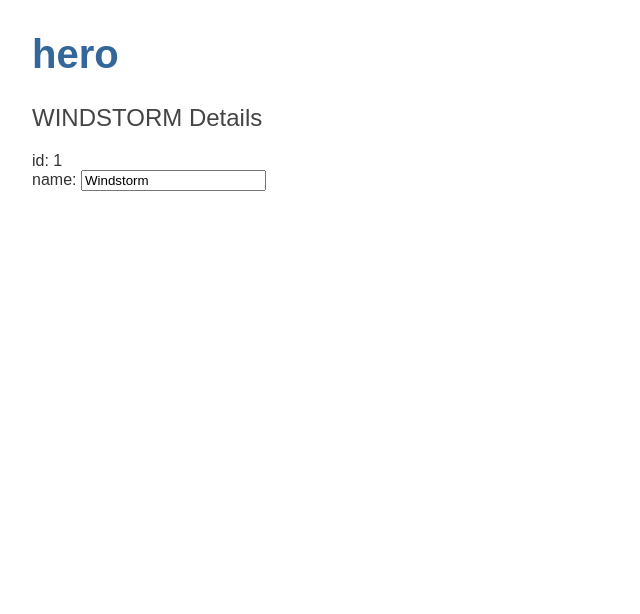
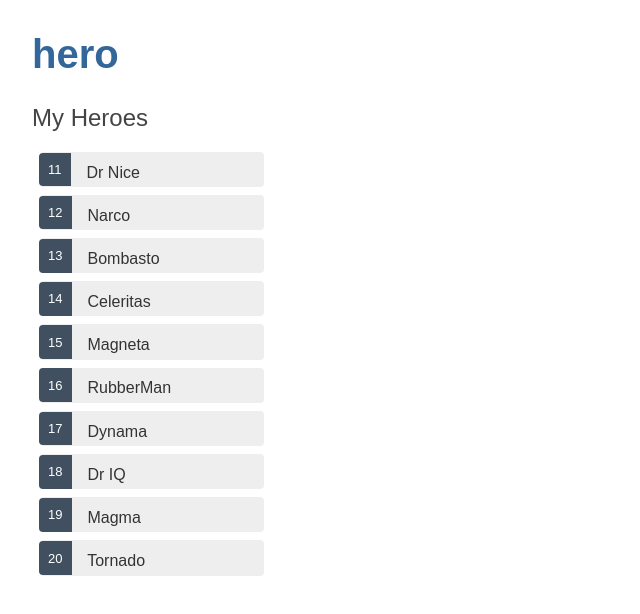
Before and after one commit to StevenLianaL/angular-tutorial, an Angular app: page / in a window 1280 px wide. Shown: the top 614 px of the page, without its empty margins (0-640 px from the left). Built offline with nearby package versions, Linux system fonts and the light colour scheme.

Commit message:
show heroes list

```diff
--- a/src/app/heroes/heroes.component.css
+++ b/src/app/heroes/heroes.component.css
@@ -0,0 +1,49 @@
+/* HeroesComponent's private CSS styles */
+.heroes {
+  margin: 0 0 2em 0;
+  list-style-type: none;
+  padding: 0;
+  width: 15em;
+}
+
+.heroes li {
+  cursor: pointer;
+  position: relative;
+  left: 0;
+  background-color: #EEE;
+  margin: .5em;
+  padding: .3em 0;
+  height: 1.6em;
+  border-radius: 4px;
+}
+
+.heroes li:hover {
+  color: #607D8B;
+  background-color: #DDD;
+  left: .1em;
+}
+
+.heroes li.selected {
+  background-color: #CFD8DC;
+  color: white;
+}
+
+.heroes li.selected:hover {
+  background-color: #BBD8DC;
+  color: white;
+}
+
+.heroes .badge {
+  display: inline-block;
+  font-size: small;
+  color: white;
+  padding: 0.8em 0.7em 0 0.7em;
+  background-color: #405061;
+  line-height: 1em;
+  position: relative;
+  left: -1px;
+  top: -4px;
+  height: 1.8em;
+  margin-right: .8em;
+  border-radius: 4px 0 0 4px;
+}
--- a/src/app/heroes/heroes.component.html
+++ b/src/app/heroes/heroes.component.html
@@ -1,7 +1,20 @@
-<h2>{{hero.name | uppercase}} Details</h2>
-<div><span>id: </span>{{hero.id}}</div>
-<div>
-  <label>name:
-    <input [(ngModel)]="hero.name" placeholder="name"/>
-  </label>
+<h2>My Heroes</h2>
+<ul class="heroes">
+  <li *ngFor="let hero of heroes"
+      [class.selected]="hero === selectedHero"
+      (click)="onSelect(hero)">
+    <span class="badge">{{hero.id}}</span> {{hero.name}}
+  </li>
+</ul>
+
+<div *ngIf="selectedHero">
+
+  <h2>{{selectedHero.name | uppercase}} Details</h2>
+  <div><span>id: </span>{{selectedHero.id}}</div>
+  <div>
+    <label>name:
+      <input [(ngModel)]="selectedHero.name" placeholder="name"/>
+    </label>
+  </div>
+
 </div>
--- a/src/app/heroes/heroes.component.ts
+++ b/src/app/heroes/heroes.component.ts
@@ -1,21 +1,24 @@
-import {Component, OnInit} from '@angular/core';
-import {Hero} from '../hero';
+import { Component, OnInit } from '@angular/core';
+import { Hero } from '../hero';
+import { HEROES } from '../mock-heroes';
 
 @Component({
   selector: 'app-heroes',
   templateUrl: './heroes.component.html',
   styleUrls: ['./heroes.component.css']
 })
+
 export class HeroesComponent implements OnInit {
-  hero: Hero = {
-    id: 1,
-    name: 'Windstorm'
-  };
 
-  constructor() {
-  }
+  heroes = HEROES;
+  selectedHero: Hero;
+
+  constructor() { }
 
   ngOnInit() {
   }
 
+  onSelect(hero: Hero): void {
+    this.selectedHero = hero;
+  }
 }
--- /dev/null
+++ b/src/app/mock-heroes.ts
@@ -0,0 +1,14 @@
+import {Hero} from './hero';
+
+export const HEROES: Hero[] = [
+  {id: 11, name: 'Dr Nice'},
+  {id: 12, name: 'Narco'},
+  {id: 13, name: 'Bombasto'},
+  {id: 14, name: 'Celeritas'},
+  {id: 15, name: 'Magneta'},
+  {id: 16, name: 'RubberMan'},
+  {id: 17, name: 'Dynama'},
+  {id: 18, name: 'Dr IQ'},
+  {id: 19, name: 'Magma'},
+  {id: 20, name: 'Tornado'}
+];
```
